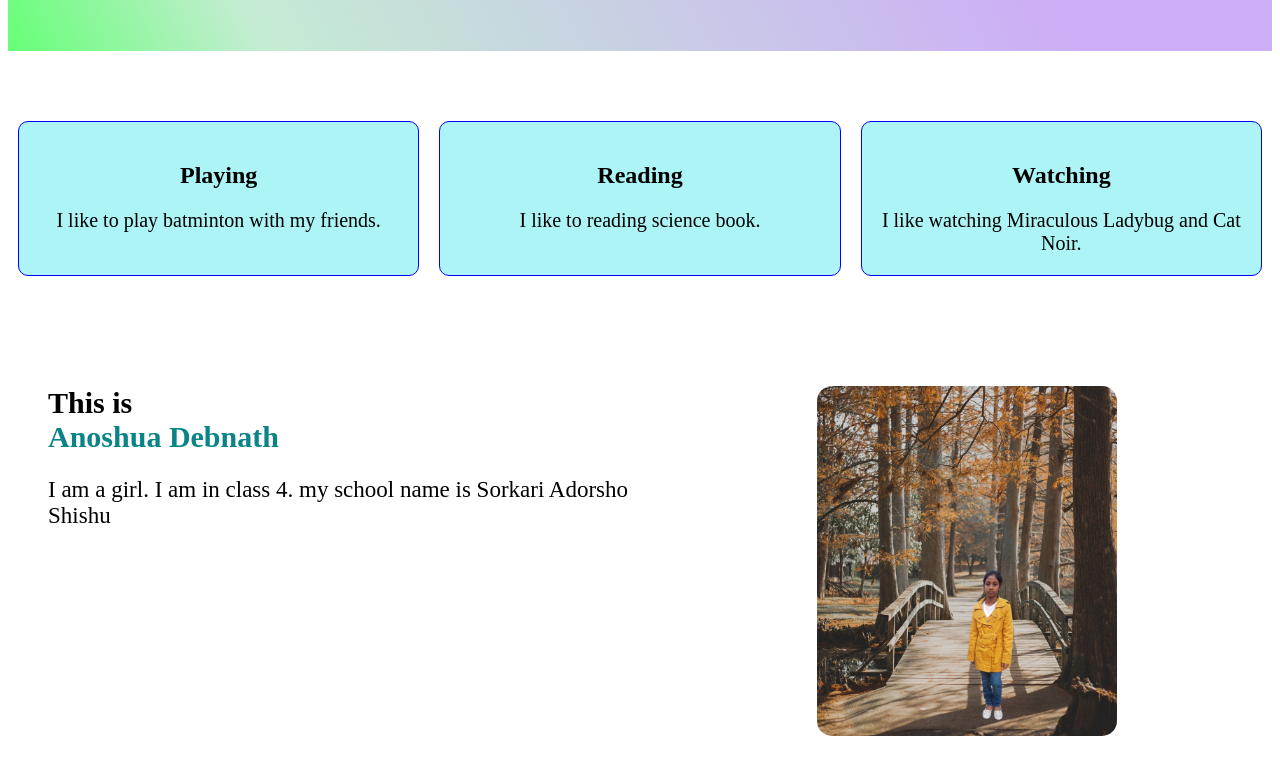
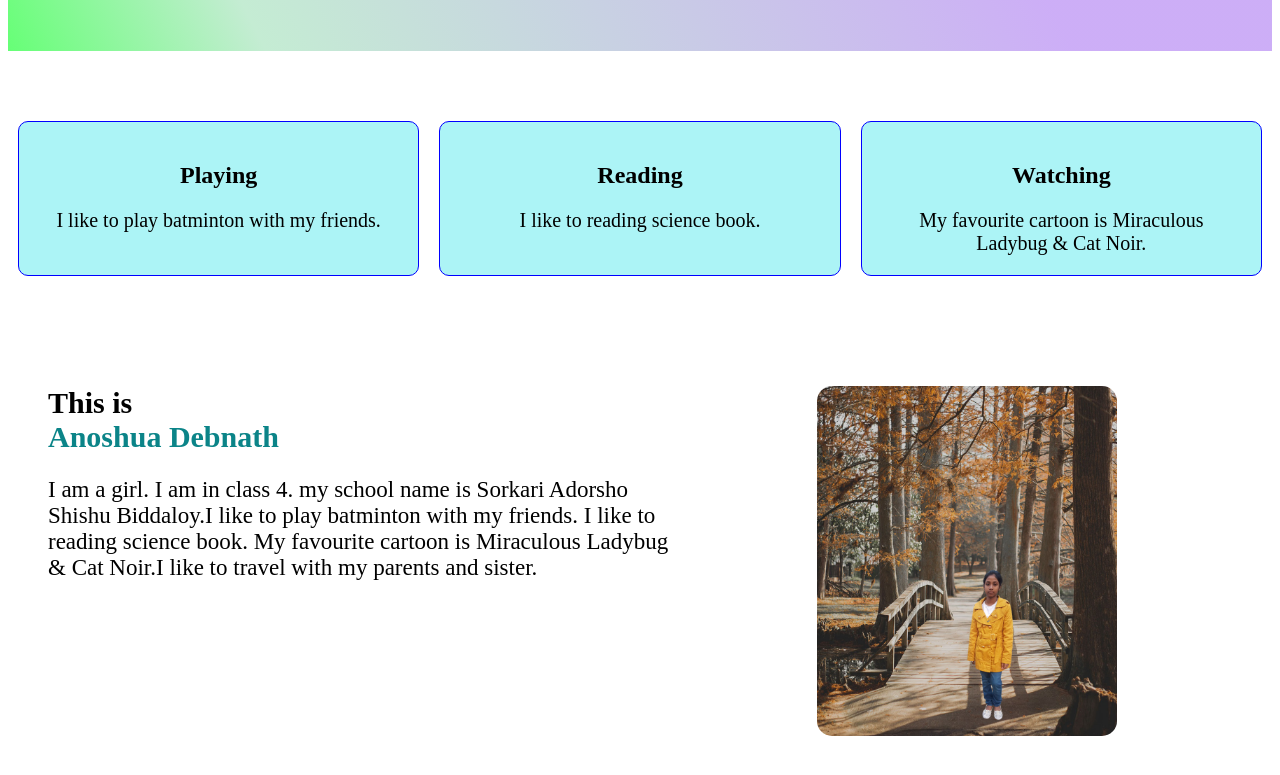
Before and after one commit to anoshuattri/class4, a plain HTML site: page index.html in a window 1280 px wide. Shown: the part 541-1316 px from the top of the page. Drawn offline with Linux system fonts and the light colour scheme.

Commit message:
Add files via upload

```diff
--- a/index.html
+++ b/index.html
@@ -57,7 +57,7 @@
             		</div>
             		<div class="feature">
             			<h2>Watching</h2>
-            			<p>I like watching Miraculous Ladybug and Cat Noir.</p>
+            			<p>My favourite  cartoon is Miraculous Ladybug & Cat Noir.</p>
             	    </div>
             	</div>
             </section>
@@ -68,7 +68,7 @@
            	<div class="container flex">
            		<div class="aboutme">
            			<h2>This is <br> <span>Anoshua Debnath</span></h2>
-           			<p>I am a girl. I am in class 4. my school name is Sorkari Adorsho Shishu</p>
+                <p>I am a girl. I am in class 4. my school name is Sorkari Adorsho Shishu Biddaloy.I like to play batminton with my friends. I like to reading science book. My favourite  cartoon is Miraculous Ladybug & Cat Noir.I like to travel with my parents and sister. </p>
            		</div>
            		<div class="mypicture">
            			<img src="anoshua1.jpg">
```
